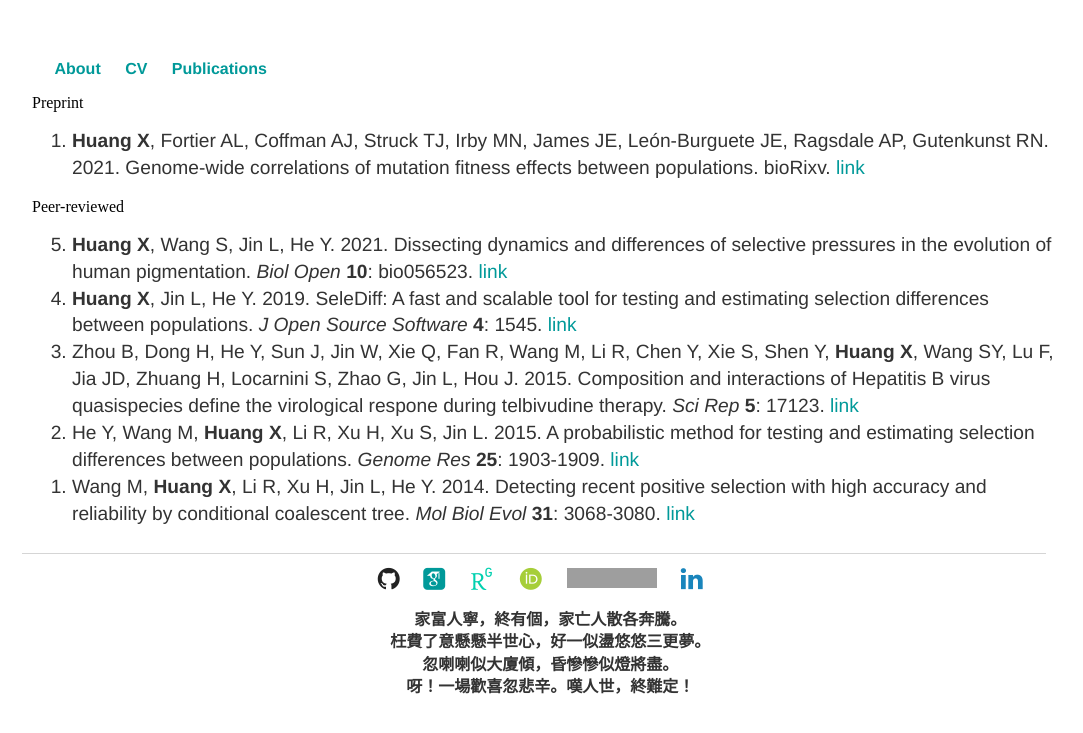
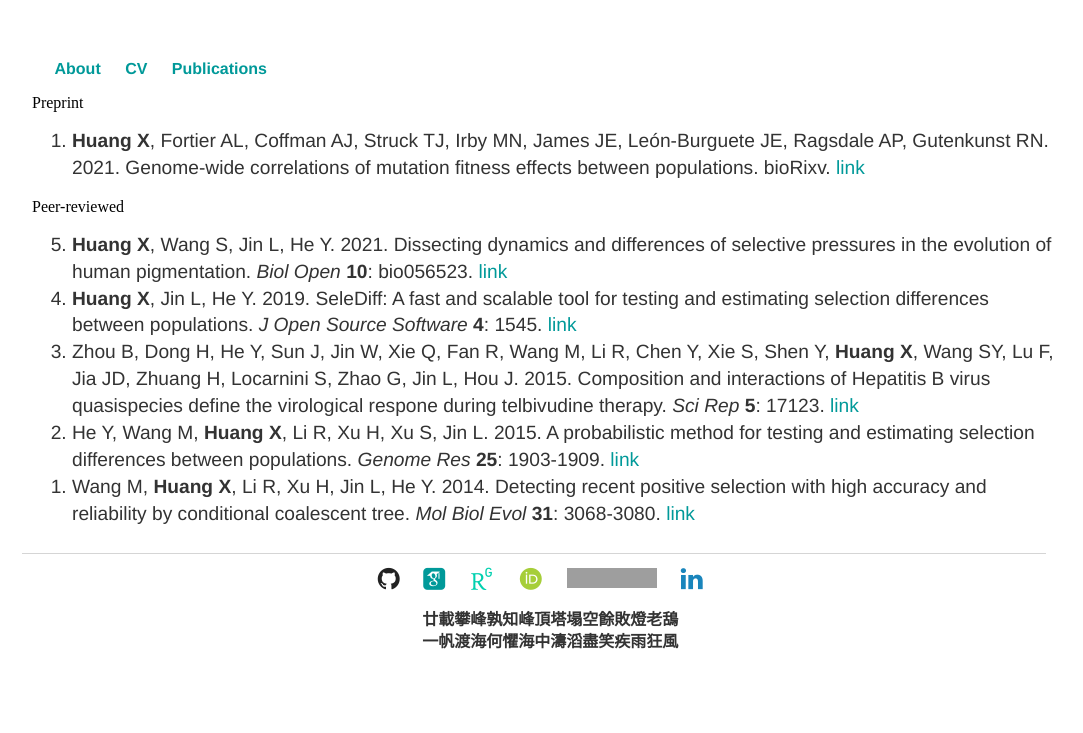
Before and after one commit to xin-huang/xin-huang.github.io, a Jekyll site: the page built from publications/index.html, in a window 1280 px wide. Shown: the top 733 px of the page, without its empty margins (106-1189 px from the left). Built offline with Jekyll 4.4.1, drawn with Linux system fonts in a browser that asks for light colours; some web fonts are replaced; comment, search, counter and statistics services are not loaded; grey boxes are pictures that could not be loaded.

Commit message:
20210211 Update

```diff
--- a/_layouts/default.html
+++ b/_layouts/default.html
@@ -62,7 +62,8 @@
             <!-- <p class="poem">殘聲憑燭捻韶光，半掩孤幃懸錦囊。<br>滿樹凋零無寄處，獨吟蕭索倦癡狂。</p> -->
             <!-- <p class="poem">談風月，評聖愚，撫劍笑公輸。<br>巧奪班門明夜火，鋒海照寒軀。</p> -->
             <!-- <p class="poem">鏽劍何在？盛名何來？ <br>全作腐骨鑄屍骸，千年難成盡無奈。<br>寧拋冠，望興嘆，百感傷懷，廢字成哀。</p> -->
-            <p class="poem">家富人寧，終有個，家亡人散各奔騰。<br>枉費了意懸懸半世心，好一似盪悠悠三更夢。<br>忽喇喇似大廈傾，昏慘慘似燈將盡。<br>呀！一場歡喜忽悲辛。嘆人世，終難定！</p>
+            <!-- <p class="poem">家富人寧，終有個，家亡人散各奔騰。<br>枉費了意懸懸半世心，好一似盪悠悠三更夢。<br>忽喇喇似大廈傾，昏慘慘似燈將盡。<br>呀！一場歡喜忽悲辛。嘆人世，終難定！</p> -->
+            <p class="poem">廿載攀峰孰知峰頂塔塌空餘敗燈老鴰 <br>一帆渡海何懼海中濤滔盡笑疾雨狂風</p>
         </ul>
     </footer>
     {% include analytics.html %}
```
